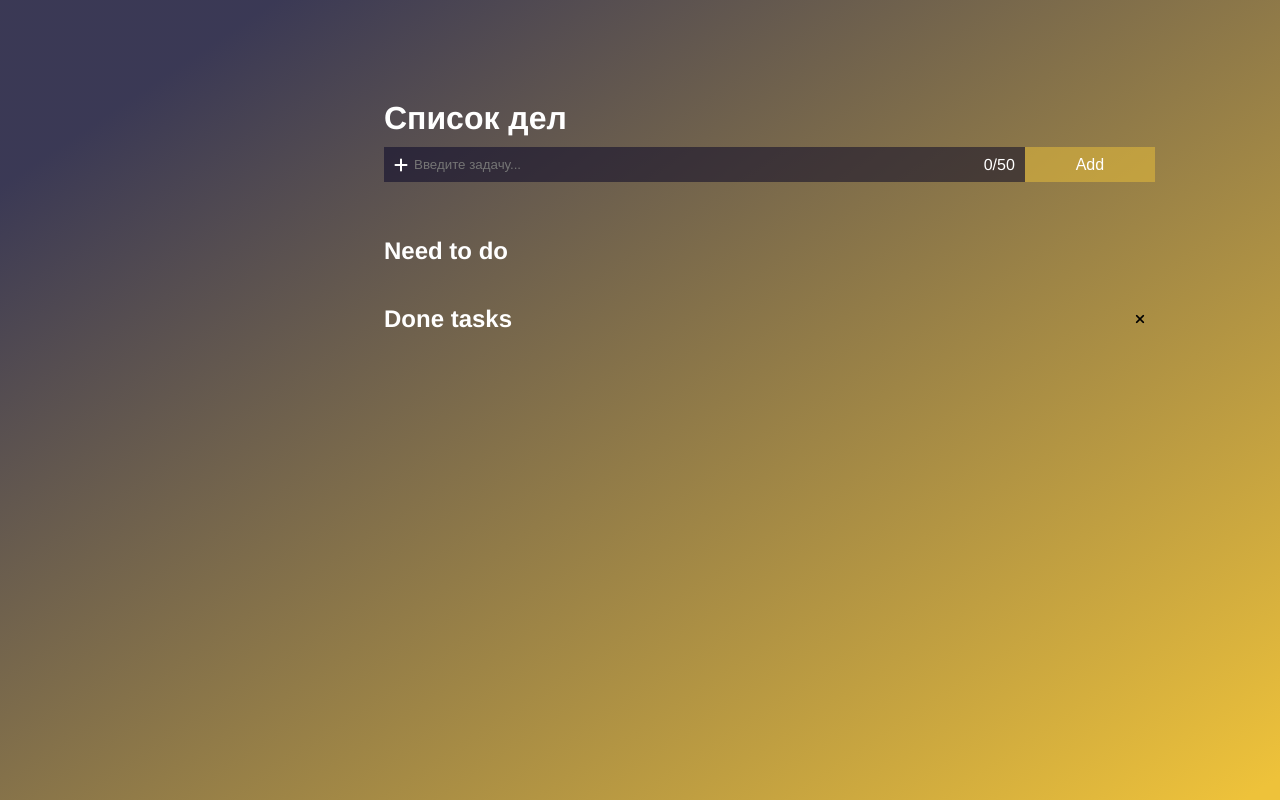
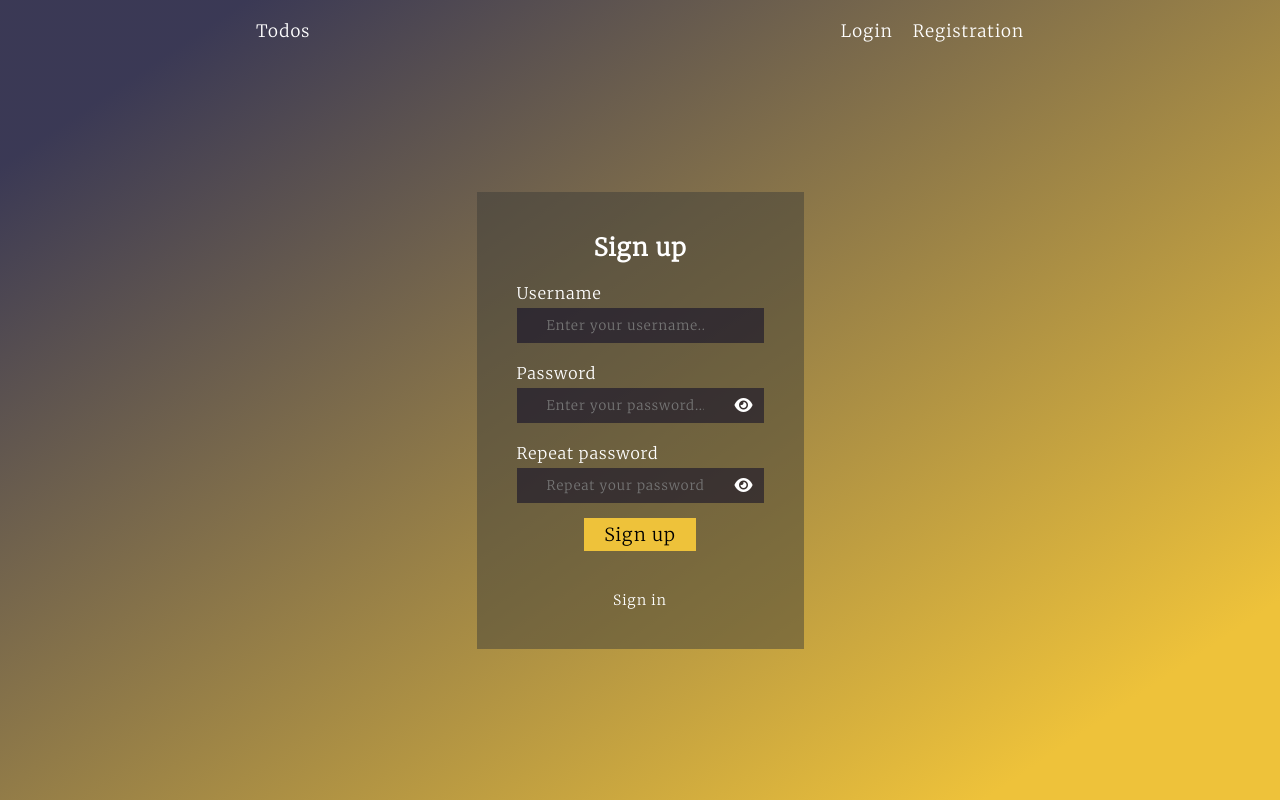
Before and after one commit to mchuprin/To-do-list-on-Vue-2, a Vue app: page /registration in a window 1280 px wide. Before the commit this address led to /todos. Shown: the top 800 px of the page. Built offline with nearby package versions, Linux system fonts and the light colour scheme.

Commit message:
Created login and registration pages

```diff
--- a/src/App.vue
+++ b/src/App.vue
@@ -1,11 +1,25 @@
 <template>
-  <router-view></router-view>
+  <div class="background">
+    <header>
+      <div class="link-todos">
+        <router-link to="/todos">Todos</router-link>
+      </div>
+      <div class="log-reg">
+        <router-link to="/login">Login</router-link>
+        <router-link to="/registration">Registration</router-link>
+      </div>
+    </header>
+    <main>
+      <router-view></router-view>
+    </main>
+  </div>
 </template>
 
 <script lang="ts">
-import { Component, Vue } from 'vue-property-decorator';
+import {Component, Vue} from 'vue-property-decorator';
 import Autofocus from '@/directives/autofocus';
 import AppInput from '@/components/AppInput.vue'
+
 
 @Component({
   directives: {
@@ -15,26 +29,100 @@ import AppInput from '@/components/AppInput.vue'
     AppInput,
   },
 })
-export default class App extends Vue {}
+export default class App extends Vue {
+}
 </script>
 
 <style lang="scss">
+@import "src/assets/mixins";
+@import url('https://fonts.googleapis.com/css2?family=Merriweather:wght@300&display=swap');
+
 * {
+  letter-spacing: 1px;
   margin: 0;
+  font-family: 'Merriweather', serif;
 }
-body {
-  display: flex;
-  padding: 100px 30%;
-  font-family: Avenir, Helvetica, Arial, sans-serif;
-  -webkit-font-smoothing: antialiased;
-  -moz-osx-font-smoothing: grayscale;
-  color: white;
+
+.background {
   background: linear-gradient(
     146deg,
     rgba(2, 0, 36, 0.7782909930715936) 10%,
     rgba(238, 194, 58, 1) 88%
   );
+  display: flex;
+  flex-direction: column;
+  align-items: center;
+  font-family: Avenir, Helvetica, Arial, sans-serif;
+  -webkit-font-smoothing: antialiased;
+  -moz-osx-font-smoothing: grayscale;
+  color: white;
+  width: 100%;
   min-height: 100vh;
   background-size: cover;
 }
+
+header {
+  display: flex;
+  flex-direction: row;
+  justify-content: space-between;
+  width: 60%;
+  padding: 20px 0;
+}
+
+main {
+  width: max-content;
+  flex: 1;
+  margin-top: 10%;
+}
+
+.link-todos {
+  a {
+    @include button;
+    font-size: 17px;
+    width: max-content;
+    text-align: left;
+    color: white;
+    text-decoration: none;
+  }
+  a:after {
+    display: block;
+    left: 0;
+    width: 0;
+    height: 2px;
+    background-color: #eec23a;
+    content: "";
+    transition: width 0.3s ease-out;
+  }
+  a:hover:after,
+  a:focus:after {
+    width: 100%;
+  }
+}
+
+.log-reg {
+  display: flex;
+  gap: 20px;
+  a {
+    @include button;
+    text-decoration: none;
+    width: max-content;
+    text-align: left;
+    color: white;
+    font-size: 17px;
+  }
+  a:after {
+    display: block;
+    left: 0;
+    width: 0;
+    height: 2px;
+    background-color: #3b3955;
+    content: "";
+    transition: width 0.3s ease-out;
+  }
+  a:hover:after,
+  a:focus:after {
+    width: 100%;
+  }
+
+}
 </style>
--- a/src/components/AppInput.vue
+++ b/src/components/AppInput.vue
@@ -1,19 +1,20 @@
 <template>
+  <div>
     <div id="input" class="input-line">
       <input
         class="input-line__input"
-      v-auto-focus
         v-on="listeners"
         @input="(event) => this.$emit('input', event.target.value)"
         :value="value"
         v-bind="$attrs"
         ref="input"
       />
-    <div class="input-line__icon">
+      <div class="input-line__prefix">
         <slot name="prefix"></slot>
       </div>
-    <div class="input-line__counter">
+      <div class="input-line__postfix">
         <slot name="postfix"></slot>
+      </div>
     </div>
     <div class="input-line__hint">
       <slot name="hint"></slot>
@@ -54,31 +55,28 @@ button {
   position: relative;
   display: flex;
   flex-direction: row;
-  flex-wrap: wrap;
-  width: 100%;
   &__input {
     box-sizing: border-box;
+    flex-basis: 100%;
     height: 35px;
-    width: 100%;
     outline: none;
     border: none;
     padding: 0 60px 0 30px;
     color: white;
     background: $input-back;
   }
-  &__icon, &__counter {
+  &__prefix, &__postfix {
     position: absolute;
   }
-  &__icon {
-    top: 10px;
+  &__prefix {
+    top: 7px;
     left: 10px;
   }
-  &__counter {
-    top: 9px;
+  &__postfix {
+    top: 7px;
     right: 10px;
   }
   &__hint {
-    padding: 5px 0 0 10px;
   }
 }
 </style>
--- a/src/route.ts
+++ b/src/route.ts
@@ -1,5 +1,7 @@
 import ToDoList from '@/views/ToDoList.vue';
 import VueRouter from 'vue-router';
+import Login from '@/views/Login.vue'
+import Registration from '@/views/Registration.vue'
 
 const routes = [
   {
@@ -8,9 +10,19 @@ const routes = [
     name: 'toDoList'
   },
   {
-    path: '**',
-    redirect: '/todos/:id?'
+    path: '/login',
+    name: 'Login',
+    component: Login
   },
+  {
+    path: '/registration',
+    name: 'Registration',
+    component: Registration
+  },
+  // {
+  //   path: '**',
+  //   redirect: '/todos/:id?'
+  // },
 ];
 
 export default new VueRouter({
--- /dev/null
+++ b/src/views/Login.vue
@@ -0,0 +1,148 @@
+<template>
+  <div class="log-form">
+    <h2>Sign in</h2>
+    <form
+      class="log-form__info"
+      id="login"
+      @submit.prevent="checkForm"
+    >
+      <div>
+        <label class="log-form__input-name">
+          Username
+        </label>
+        <AppInput
+            placeholder="Enter your username..."
+            v-model="username"
+            v-auto-focus
+        >
+          <template v-slot:hint>
+            <div class="log-form__hint">
+              <p>{{ usernameError }}</p>
+            </div>
+          </template>
+        </AppInput>
+      </div>
+      <div>
+        <label class="log-form__input-name">
+          Password
+        </label>
+        <AppInput
+            placeholder="Enter your password..."
+            v-model="password"
+            :type=passType
+        >
+          <template v-slot:postfix >
+            <i v-if="passType === 'password'" @click="togglePassType" class="fas fa-eye"></i>
+            <i v-else @click="togglePassType" class="fas fa-eye-slash"></i>
+          </template>
+          <template v-slot:hint>
+            <div class="log-form__hint">
+              <p>{{ passError }}</p>
+            </div>
+          </template>
+        </AppInput>
+      </div>
+      <p>
+        <input
+            class="log-form__submit"
+            type="submit"
+            value="Sign in"
+        >
+      </p>
+    </form>
+    <router-link to="/registration" class="log-form__sign-up">Create account</router-link>
+  </div>
+</template>
+
+<script lang="ts">
+import AppInput from '@/components/AppInput.vue';
+import {Component, Vue} from 'vue-property-decorator';
+import Autofocus from '@/directives/autofocus';
+
+@Component({
+  directives: {
+    Autofocus,
+  },
+  components: {
+    AppInput,
+  },
+})
+export default class Login extends Vue {
+  username = '';
+  password = '';
+  passType: 'password' | 'text' = 'password';
+  usernameError = '';
+  passError = '';
+
+  togglePassType() {
+    this.passType = this.passType === 'text' ? 'password' : 'text' ;
+  }
+
+  checkForm() {
+    this.usernameError = '';
+    this.passError = '';
+
+    if(!this.username) {
+      this.usernameError = 'Enter login';
+    } else if (this.username.length > 6) {
+      this.usernameError = 'Please enter up to 6 characters for login';
+    }
+
+    if(!this.password) {
+      this.passError = 'Enter password';
+    } else if (this.password.length > 6) {
+      this.passError = 'Please enter up to 6 characters for password';
+    }
+  }
+}
+</script>
+
+<style lang="scss" scoped>
+@import "src/assets/mixins";
+
+.log-form {
+  background: #3c3b387a;
+  padding: 40px;
+  display: flex;
+  flex-direction: column;
+  align-items: center;
+  gap: 15px;
+  .fa-eye, .fa-eye-slash {
+    cursor: pointer;
+  }
+  &__hint {
+    p {
+      word-wrap: break-word;
+      color: red;
+    }
+  }
+  &__input-name {
+    line-height: 30px;
+  }
+  &__info {
+    display: flex;
+    flex-direction: column;
+    align-items: center;
+    gap: 15px;
+
+    ul {
+      padding: 0;
+      list-style-type: none;
+      line-height: 25px;
+      color: red;
+    }
+  }
+  &__submit {
+     @include button;
+     background: #eec23a;
+     padding: 5px 20px;
+     font-size: 18px;
+  }
+  &__sign-up {
+    text-decoration: none;
+    color: white;
+    margin-top: 25px;
+    font-size: 14px;
+  }
+}
+</style>
--- /dev/null
+++ b/src/views/Registration.vue
@@ -0,0 +1,185 @@
+<template>
+  <div class="reg-form">
+    <h2>Sign up</h2>
+    <form
+        class="reg-form__info"
+        id="login"
+        @submit.prevent="checkForm"
+    >
+      <div>
+        <label class="reg-form__input-name">
+          Username
+        </label>
+        <AppInput
+            placeholder="Enter your username..."
+            v-model="username"
+            v-auto-focus
+        >
+          <template v-slot:hint>
+            <div class="reg-form__hint">
+              <p>{{ usernameError }}</p>
+            </div>
+          </template>
+        </AppInput>
+      </div>
+      <div>
+        <label class="reg-form__input-name">
+          Password
+        </label>
+        <AppInput
+          placeholder="Enter your password..."
+          v-model="password"
+          :type=passType
+        >
+          <template v-slot:postfix>
+            <i v-if="passType === 'password'" @click="togglePassType" class="fas fa-eye"></i>
+            <i v-else @click="togglePassType" class="fas fa-eye-slash"></i>
+          </template>
+          <template v-slot:hint>
+            <div class="reg-form__hint">
+              <p>{{ passError }}</p>
+            </div>
+          </template>
+        </AppInput>
+      </div>
+      <div>
+        <label class="reg-form__input-name">
+          Repeat password
+        </label>
+        <AppInput
+          placeholder="Repeat your password..."
+          v-model="repeatPass"
+          :type=repPassType
+        >
+          <template v-slot:postfix>
+            <i v-if="repPassType === 'password'" @click="toggleRepPassType" class="fas fa-eye"></i>
+            <i v-else @click="toggleRepPassType" class="fas fa-eye-slash"></i>
+          </template>
+          <template v-slot:hint>
+            <div class="reg-form__hint">
+              <p>{{ repPassError }}</p>
+            </div>
+          </template>
+        </AppInput>
+      </div>
+      <div>
+        <input
+            class="reg-form__submit"
+            type="submit"
+            value="Sign up"
+        >
+      </div>
+    </form>
+    <router-link to="/registration" class="reg-form__sign-up">Sign in</router-link>
+</div>
+</template>
+
+<script lang="ts">
+import AppInput from '@/components/AppInput.vue';
+import {Component, Vue} from 'vue-property-decorator';
+import Autofocus from '@/directives/autofocus';
+
+@Component({
+  directives: {
+    Autofocus,
+  },
+  components: {
+    AppInput,
+  },
+})
+export default class Login extends Vue {
+  username = '';
+  password = '';
+  repeatPass = '';
+  passType: 'password' | 'text' = 'password';
+  repPassType: 'password' | 'text' = 'password'
+  usernameError = '';
+  passError = '';
+  repPassError = '';
+
+  togglePassType() {
+    this.passType = this.passType === 'text' ? 'password' : 'text';
+  }
+
+  toggleRepPassType() {
+    this.repPassType = this.repPassType === 'text' ? 'password' : 'text'
+  }
+
+  checkForm() {
+
+    if (!this.username) {
+      this.usernameError = 'Enter login';
+    } else if (this.username.length > 6) {
+      this.usernameError = 'Please enter up to 6 characters for login';
+    }
+
+    if (!this.password) {
+      this.passError = 'Enter password';
+    } else if (this.password.length > 6) {
+      this.passError = 'Please enter up to 6 characters for password';
+    }
+
+    if (!this.repeatPass) {
+      this.repPassError = 'Please, repeat your password'
+    } else if (this.password !== this.repeatPass) {
+      this.repPassError = 'Passwords mismatch'
+    }
+  }
+}
+</script>
+
+<style lang="scss" scoped>
+@import "src/assets/mixins";
+
+.reg-form {
+  background: #3c3b387a;
+  padding: 40px;
+  display: flex;
+  flex-direction: column;
+  align-items: center;
+  gap: 15px;
+
+  .fa-eye, .fa-eye-slash {
+    cursor: pointer;
+  }
+
+  &__hint {
+    p {
+      word-wrap: break-word;
+      color: red;
+    }
+  }
+
+  &__input-name {
+    line-height: 30px;
+  }
+
+  &__info {
+    display: flex;
+    flex-direction: column;
+    align-items: center;
+    gap: 15px;
+
+    ul {
+      padding: 0;
+      list-style-type: none;
+      line-height: 25px;
+      color: red;
+    }
+  }
+
+  &__submit {
+    @include button;
+    background: #eec23a;
+    padding: 5px 20px;
+    font-size: 18px;
+  }
+
+  &__sign-up {
+    text-decoration: none;
+    color: white;
+    margin-top: 25px;
+    font-size: 14px;
+  }
+}
+</style>
--- a/src/views/ToDoList.vue
+++ b/src/views/ToDoList.vue
@@ -1,13 +1,14 @@
 <template id="task-list">
   <div class="body">
     <div class="top-line">
-      <h1 class="top-line__title">Список дел</h1>
+      <h1 class="top-line__title">To-do list</h1>
       <div id="input" class="top-line__input-line">
         <AppInput
-          placeholder="Введите задачу..."
+          placeholder="Enter your task..."
           @keypress.enter="addTask"
           v-model="inputValue"
           ref="appInput"
+          class="top-line__app-input"
         >
           <template v-slot:prefix>
             <i v-if="!isHintOpen" class="fas fa-plus"></i>
@@ -195,6 +196,7 @@ li {
   flex-direction: column;
   align-content: center;
   height: fit-content;
+  width: max-content;
   gap: 30px;
 }
 
@@ -202,10 +204,13 @@ li {
   &__title {
     padding-bottom: 10px;
   }
-
+  &__app-input {
+    flex-basis: 80%;
+  }
   &__input-line {
     display: flex;
     flex-direction: row;
+    width: 771px;
     min-height: 60px;
     button {
       background: $top-button;
```
Also changed, not shown: src/assets/mixins.scss (+10 -1 lines). Lines whose indentation alone changed are shown as unchanged.
